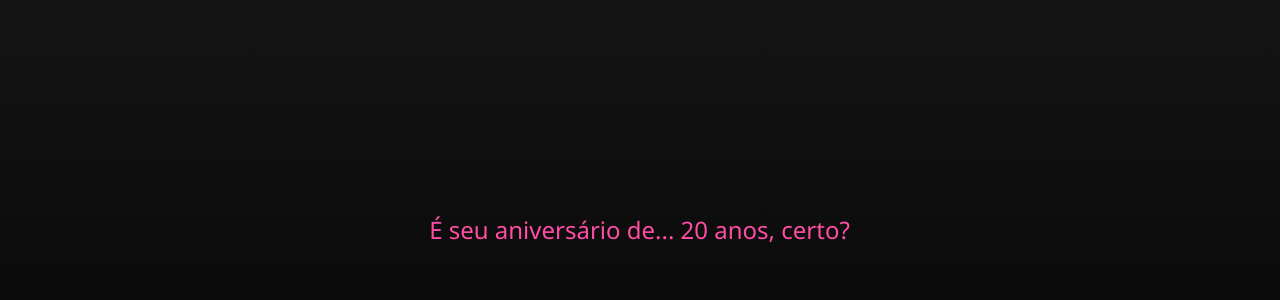
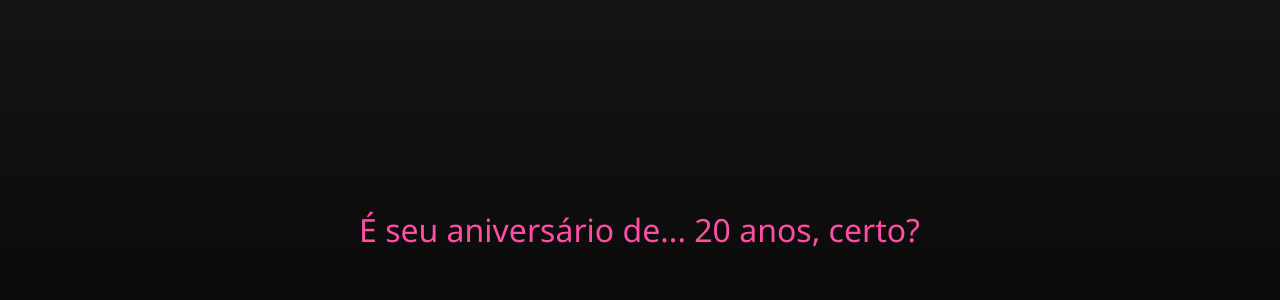
Before and after one commit to Maarzano/NiveLao, a React (Vite) app: page / in a window 1280 px wide. Shown: the part 170-470 px from the top of the page. Built offline with nearby package versions, Linux system fonts and the light colour scheme.

Commit message:
aumentando texto inicial e colocando animação no botão

```diff
--- a/src/Pages/Home/styles.css
+++ b/src/Pages/Home/styles.css
@@ -18,7 +18,7 @@ body, html {
 }
 
 .tela-inicial {
-  font-size: 1.5rem;
+  font-size: 2rem;
   color: #ff4da6;
 }
 
@@ -88,3 +88,9 @@ h1 {
   background: #ff3366;
   box-shadow: 0 0 20px #ff3366;
 }
+
+.botao-celebrar:active {
+    box-shadow: var(--hover-shadows), var(--accent) 0px 0px 30px 5px;
+    background-color: var(--accent);
+    transform: scale(0.95);
+  }
```
